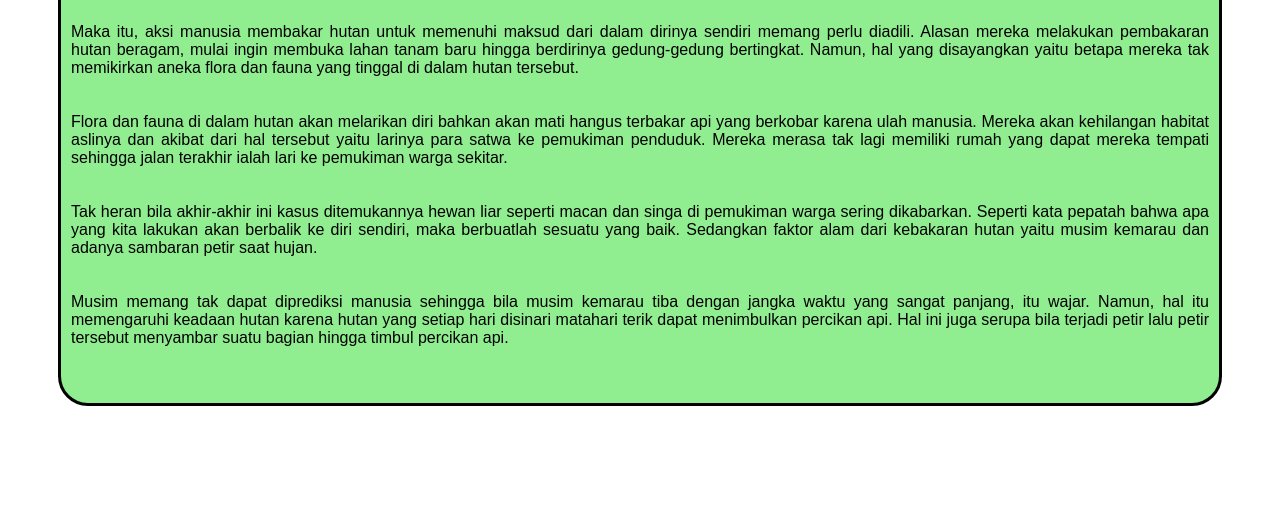
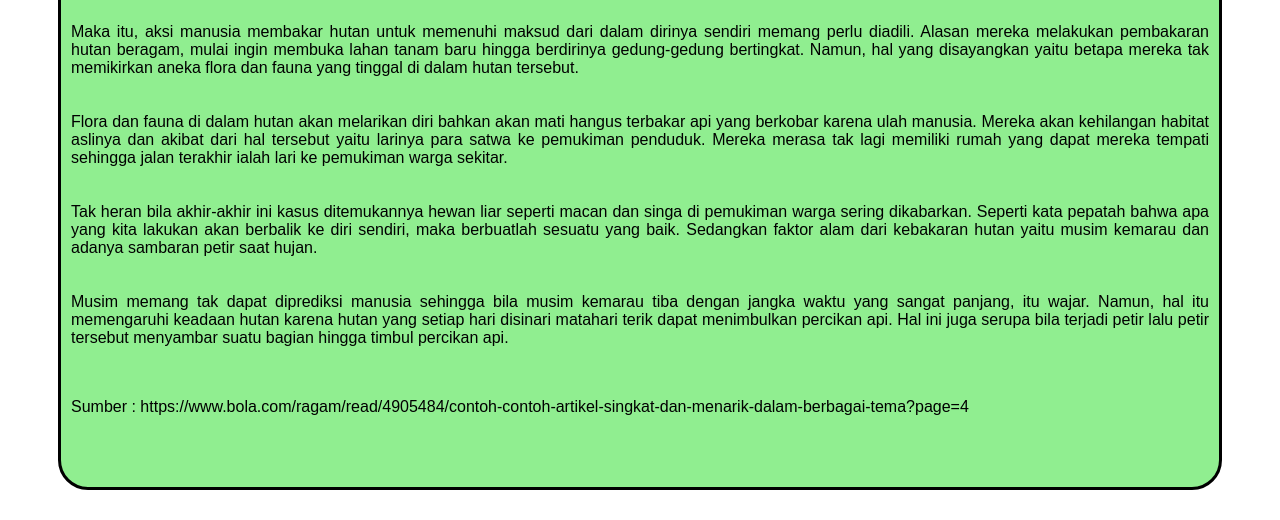
Before and after one commit to Chardo-UI/Praktikum_PBW, a plain HTML site: page Tugas_pertemuan_4.html in a window 1280 px wide. Shown: the part 1239-1759 px from the top of the page. Before the commit the page ends 1675 px from the top, so only its background shows below. Drawn offline with Linux system fonts and the light colour scheme.

Commit message:
Pertemuan 4

```diff
--- a/Tugas_pertemuan_4.html
+++ b/Tugas_pertemuan_4.html
@@ -123,6 +123,7 @@ Selain itu, tidur yang cukup juga dapat mengurangi risiko terjadinya berbagai ma
         <p class="artikel2">Flora dan fauna di dalam hutan akan melarikan diri bahkan akan mati hangus terbakar api yang berkobar karena ulah manusia. Mereka akan kehilangan habitat aslinya dan akibat dari hal tersebut yaitu larinya para satwa ke pemukiman penduduk. Mereka merasa tak lagi memiliki rumah yang dapat mereka tempati sehingga jalan terakhir ialah lari ke pemukiman warga sekitar.</p>
         <p class="artikel2">Tak heran bila akhir-akhir ini kasus ditemukannya hewan liar seperti macan dan singa di pemukiman warga sering dikabarkan. Seperti kata pepatah bahwa apa yang kita lakukan akan berbalik ke diri sendiri, maka berbuatlah sesuatu yang baik. Sedangkan faktor alam dari kebakaran hutan yaitu musim kemarau dan adanya sambaran petir saat hujan.</p>
         <p class="artikel2">Musim memang tak dapat diprediksi manusia sehingga bila musim kemarau tiba dengan jangka waktu yang sangat panjang, itu wajar. Namun, hal itu memengaruhi keadaan hutan karena hutan yang setiap hari disinari matahari terik dapat menimbulkan percikan api. Hal ini juga serupa bila terjadi petir lalu petir tersebut menyambar suatu bagian hingga timbul percikan api.</p>
+        <p>Sumber : https://www.bola.com/ragam/read/4905484/contoh-contoh-artikel-singkat-dan-menarik-dalam-berbagai-tema?page=4</p>
     </div>
 </body>
 </html>
```
